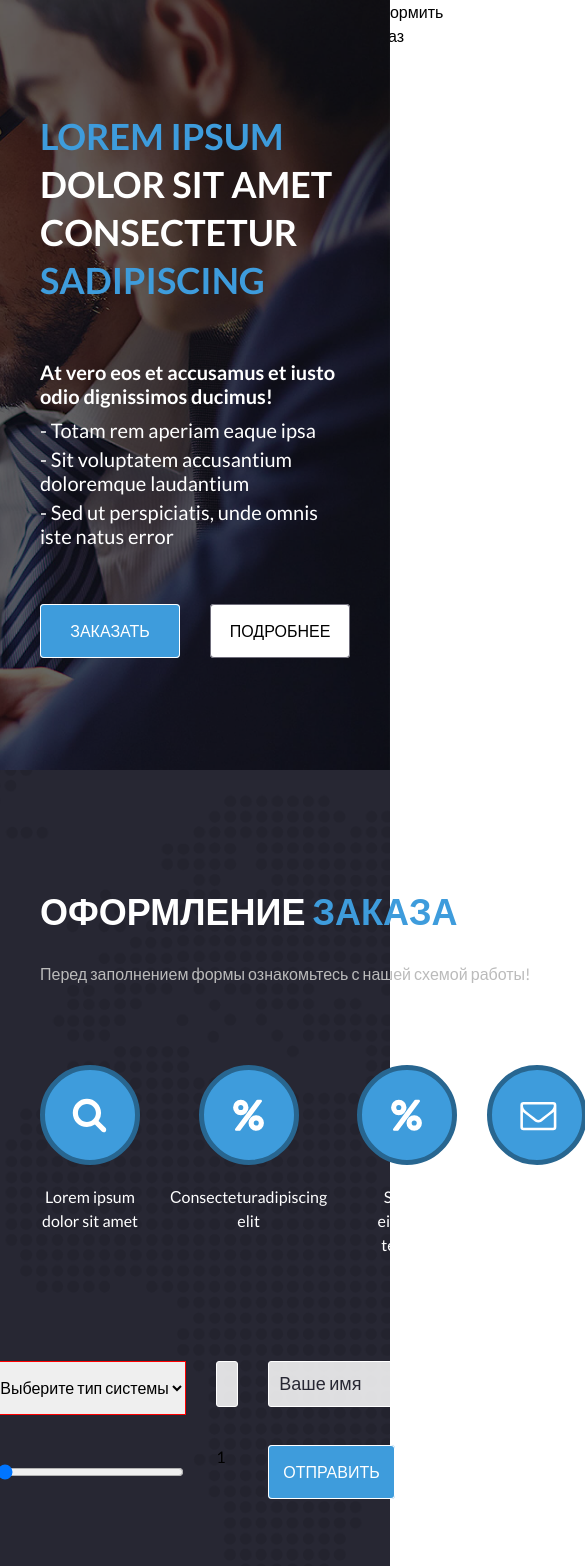
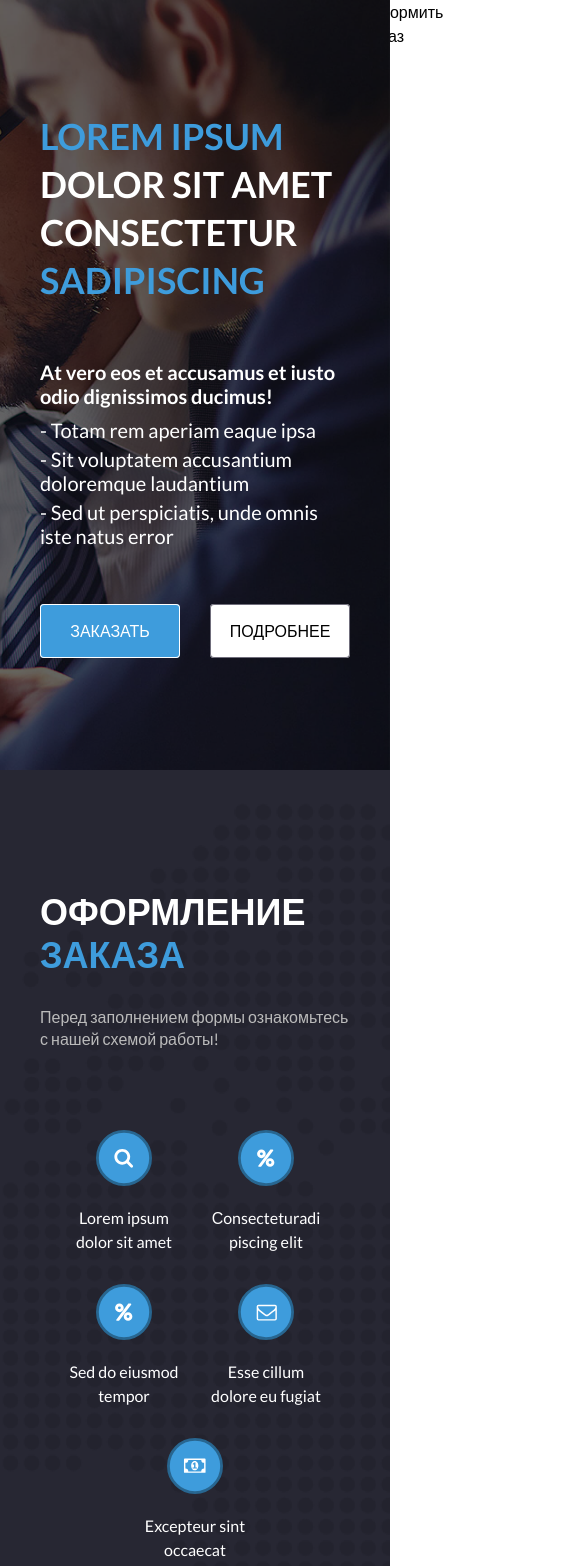
Before and after one commit to chocovelod/soft-corp-test, a Next.js app: page / in a window 390 px wide. Shown: the top 1566 px of the page, 585 px wide, since content can reach past the window. Built offline with nearby package versions, Linux system fonts and the light colour scheme.

Commit message:
feat: Responsive icons list draft #1

```diff
--- a/src/icons/DragDropIcon.tsx
+++ b/src/icons/DragDropIcon.tsx
@@ -3,8 +3,7 @@ import { FC, SVGAttributes } from "react";
 const DragDropIcon: FC<SVGAttributes<SVGElement>> = (props) => {
   return (
     <svg
-      width="100"
-      height="100"
+      viewBox="0 0 100 100"
       fill="none"
       xmlns="http://www.w3.org/2000/svg"
       {...props}
--- a/src/icons/MailIcon.tsx
+++ b/src/icons/MailIcon.tsx
@@ -3,8 +3,7 @@ import { FC, SVGAttributes } from "react";
 const MailIcon: FC<SVGAttributes<SVGElement>> = (props) => {
   return (
     <svg
-      width="100"
-      height="100"
+      viewBox="0 0 100 100"
       fill="none"
       xmlns="http://www.w3.org/2000/svg"
       {...props}
--- a/src/icons/PercentIcon.tsx
+++ b/src/icons/PercentIcon.tsx
@@ -3,8 +3,7 @@ import { FC, SVGAttributes } from "react";
 const PercentIcon: FC<SVGAttributes<SVGElement>> = (props) => {
   return (
     <svg
-      width="100"
-      height="100"
+      viewBox="0 0 100 100"
       fill="none"
       xmlns="http://www.w3.org/2000/svg"
       {...props}
--- a/src/icons/PriceIcon.tsx
+++ b/src/icons/PriceIcon.tsx
@@ -3,8 +3,7 @@ import { FC, SVGAttributes } from "react";
 const PriceIcon: FC<SVGAttributes<SVGElement>> = (props) => {
   return (
     <svg
-      width="100"
-      height="100"
+      viewBox="0 0 100 100"
       fill="none"
       xmlns="http://www.w3.org/2000/svg"
       {...props}
--- a/src/icons/SearchIcon.tsx
+++ b/src/icons/SearchIcon.tsx
@@ -3,8 +3,7 @@ import { FC, SVGAttributes } from "react";
 const SearchIcon: FC<SVGAttributes<SVGElement>> = (props) => {
   return (
     <svg
-      width="100"
-      height="100"
+      viewBox="0 0 100 100"
       fill="none"
       xmlns="http://www.w3.org/2000/svg"
       {...props}
--- a/src/modules/Order.tsx/components/OrderHead/OrderHead.tsx
+++ b/src/modules/Order.tsx/components/OrderHead/OrderHead.tsx
@@ -16,7 +16,12 @@ interface Props {
 
 const OrderHead: FC<Props> = ({ className }) => {
   return (
-    <div className={cn(`${containerStyles.Container}`, className)}>
+    <div
+      className={cn(
+        `${containerStyles.Container} ${style.OrderHead}`,
+        className
+      )}
+    >
       <h2 className={style.OrderHead__title}>
         Оформление <span>Заказа</span>
       </h2>
--- a/src/modules/Order.tsx/components/OrderHead/styles.module.scss
+++ b/src/modules/Order.tsx/components/OrderHead/styles.module.scss
@@ -13,6 +13,12 @@ $grey-color: #bbbbbb;
 
 .Color__white {
   color: $white-color;
+}
+
+.OrderHead {
+  display: flex;
+  flex-direction: column;
+  align-items: center;
 }
 
 .OrderHead__title {
@@ -37,9 +43,11 @@ $grey-color: #bbbbbb;
 .OrderHead__iconsList {
   display: flex;
   justify-content: center;
-  margin-top: 80px;
+  margin-top: 50px;
+  margin-left: -30px;
 
-  li:not(:first-child) {
+  li {
+    margin-top: 30px;
     margin-left: 30px;
   }
 
@@ -47,12 +55,35 @@ $grey-color: #bbbbbb;
     display: flex;
     flex-direction: column;
     align-items: center;
-    max-width: 209px;
+    width: calc(20% - 30px);
+    min-width: 112px;
     color: $white-color;
+
+    svg {
+      width: 100px;
+      flex-shrink: 0;
+    }
 
     p {
       text-align: center;
       margin-top: 20px;
+      word-break: break-word;
     }
   }
 }
+
+@media (max-width: 992px) {
+  .OrderHead__iconsList {
+    li {
+      svg {
+        width: 56px;
+      }
+    }
+  }
+}
+
+@media (max-width: 768px) {
+  .OrderHead__iconsList {
+    flex-wrap: wrap;
+  }
+}
```
